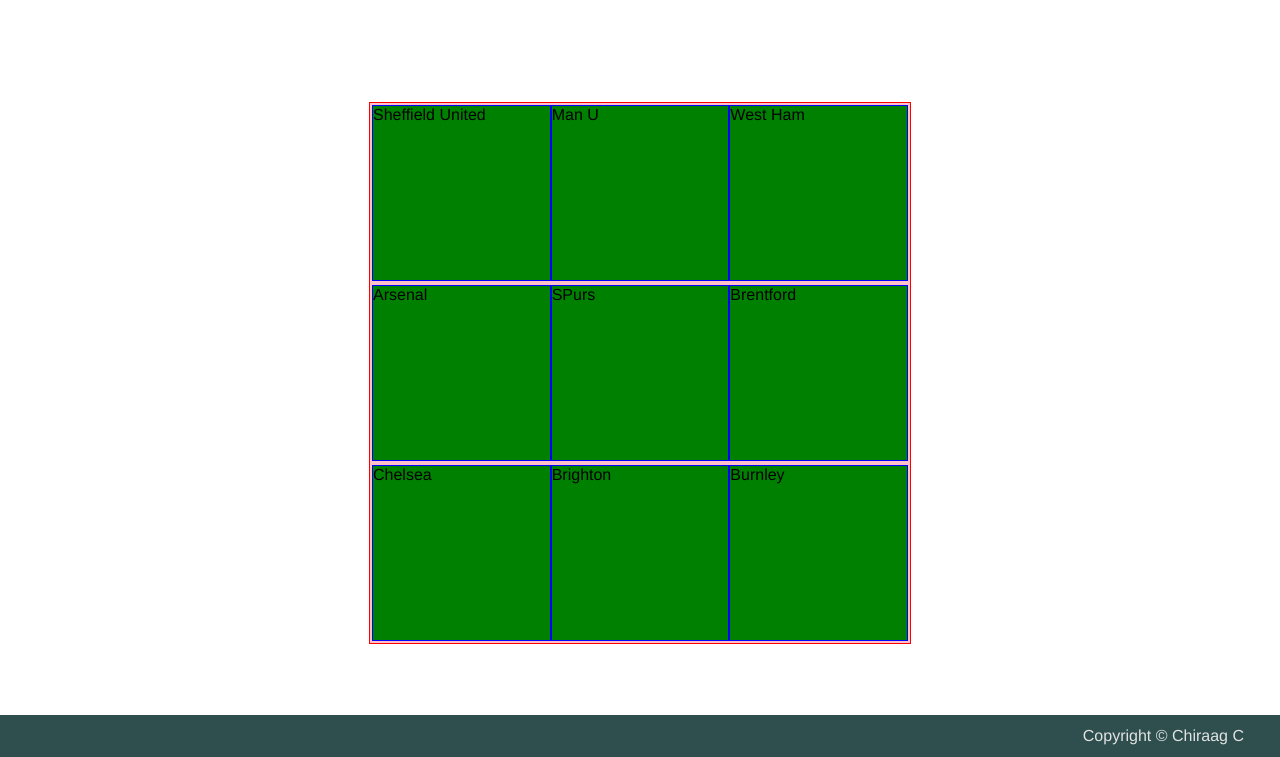
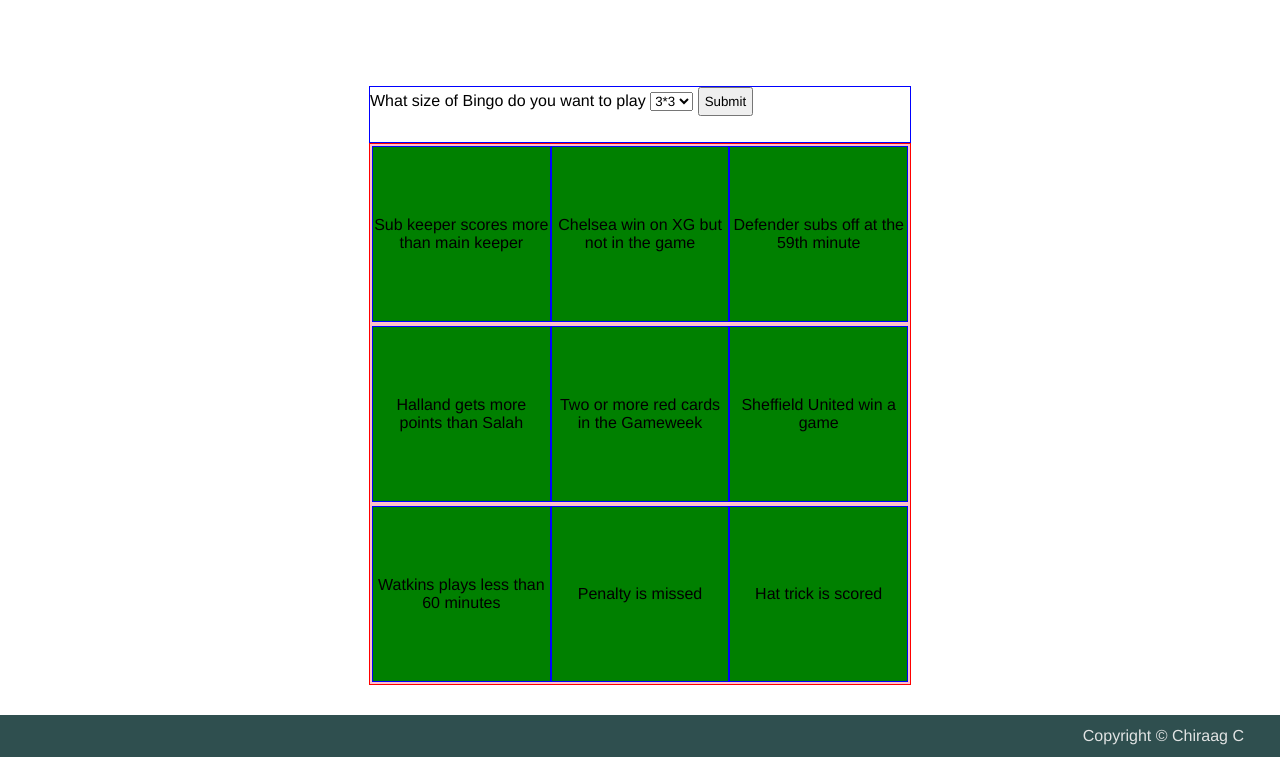
Before and after one commit to Chigzzer/Bingo, a Flask app: page / in a window 1280 px wide. Shown: the part 43-800 px from the top of the page. Run offline with Flask 3, Linux system fonts and the light colour scheme.

Commit message:
Updated Bingo texts

```diff
--- a/app.py
+++ b/app.py
@@ -7,6 +7,8 @@ app = Flask(__name__)
 app.config['Debug'] = True
 
 numbers_chosen = []
+bingo_bank = open("bingo-texts.txt").read().splitlines()
+
 def get_number(length):
     number = random.randint(0, length-1)
     while number in numbers_chosen:
@@ -15,7 +17,6 @@ def get_number(length):
     return number
 
 def generate_card(size):
-    bingo_bank = open("bingo-texts.txt").read().splitlines()
     bingo_card_data = []
     numbers_chosen.clear()
     for i in range(size*size):
@@ -34,6 +35,24 @@ def index():
     print(numbers_chosen)
     return render_template("index.html", bingo_data = bingo_data, size = size)
 
+@app.route("/", methods = ['POST'])
+def index_size():
+    if not request.form.get('bingo-size'):
+        return redirect('/')
+    if int(request.form.get('bingo-size')) < 1:
+        return redirect("/")
+
+    if (int(request.form.get('bingo-size')) * int(request.form.get('bingo-size')))> len(bingo_bank):
+        return redirect('/')
+
+
+    size = int(request.form.get('bingo-size'))
+    bingo_data = generate_card(size)
+    print('below is data')
+    print(bingo_data)
+    print(numbers_chosen)
+    return render_template("index.html", bingo_data = bingo_data, size = size)
+
 
 if __name__ == '__main__':
    app.run(host='0.0.0.0', debug=True)
--- a/bingo-texts.txt
+++ b/bingo-texts.txt
@@ -1,20 +1,16 @@
-Man C
-Arsenal
-SPurs
-Chelsea
-Man U
-Liverpool
-A.Villa
-Newcastle
-Luton
-Nottingham Forest
-Sheffield United
-Brighton
-West Ham
-Fulham
-Wolves
-Everton
-Crystal Palace
-Brentford
-Burnley
-Bournemouth
+Salah gets more point than Halland
+Halland gets more points than Salah
+Two or more red cards in the Gameweek
+Sheffield United win a game
+Chelsea win on XG but not in the game
+An own goal is scored
+Penalty is missed
+Substitute scores
+More points on the bench
+Vice captain outperforms captain
+Sub keeper scores more than main keeper
+Watkins plays less than 60 minutes
+Defender subs off at the 59th minute
+Hat trick is scored
+Goalkeeper saves a Penalty
+Player transferred out scored more points than the one you transferred in
--- a/static/styles.css
+++ b/static/styles.css
@@ -86,7 +86,22 @@ button{
     height: 100%;
     }
 
+#main-section{
+    display: grid;
+    grid-template-columns: 1fr;
+    grid-template-rows: 10% 1fr;
+    grid-template-areas:
+    'selection'
+    'card';
+}
+
+#form-section{
+    grid-area: 'selection';
+    border: 1px solid blue;
+}
+
 #bingo-card{
+    grid-area: 'card';
     border: 1px red solid;
     width: 540px;
     height: 540px;
@@ -105,6 +120,13 @@ button{
     border: 1px blue solid;
     width: 100%;
     padding: 0;
+    display: flex;
+    align-items: center;
+    justify-content: center;
+}
+
+.text{
+    text-align: center;
 }
 
 .footer{
--- a/templates/index.html
+++ b/templates/index.html
@@ -1,17 +1,26 @@
 {% extends "template.html" %}
 
 {% block body %}
-<div>
-    {% for index in range(bingo_data | length) %}
+<div id="main-section">
+    <div id="form-section">
+        <form method="post">
+            <label for="bingo-size">What size of Bingo do you want to play</label>
+            <select name="bingo-size" id="bingo-size-choice">
+                <option value="2"> 2*2 </option>
+                <option value="3" selected> 3*3 </option>
+                <option value="4"> 4*4 </option>
+                <option value="5"> 5*5 </option>
+            </select>
+            <button type="submit">Submit</button>
+        </form>
 
-    {% endfor %}
-
+    </div>
     <div id="bingo-card">
         {% for row in range(size) %}
             <div class="bingo-row">
                 {% for column in range(size) %}
                     <div class="bingo-cell">
-                        {{bingo_data[(row*size + column)]}}
+                        <div class="text">{{bingo_data[(row*size + column)]}}</div>
                     </div>
                 {% endfor %}
             </div>
```
